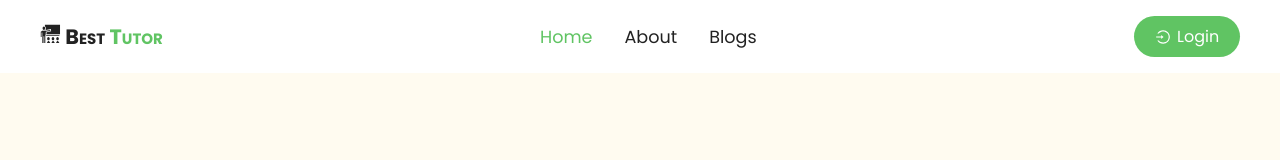
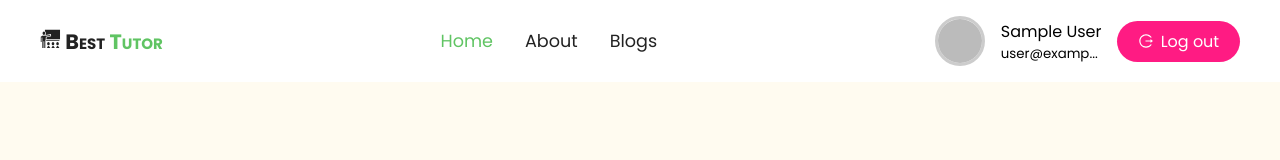
Before and after one commit to Ashik-Mahmud/best-tutor-app-react, a React (Create React App) app: page / in a window 1280 px wide. Shown: the top 160 px of the page. Built offline with nearby package versions, Linux system fonts and the light colour scheme; no server answers; sample sign-in values are in the browser's storage.

Commit message:
added require Auth private route and more

```diff
--- a/src/App.js
+++ b/src/App.js
@@ -1,5 +1,8 @@
+import { createContext } from 'react';
 import { Route, Routes } from 'react-router-dom';
 import './App.css';
+import RequireAuth from './Auth/RequireAuth';
+import useFirebase from './Hooks/useFirebase';
 import About from './Pages/About/About';
 import Blogs from './Pages/Blogs/Blogs';
 import CheckOut from './Pages/CheckOut/CheckOut';
@@ -10,10 +13,12 @@ import ServiceDetails from './Pages/ServiceDetails/ServiceDetails';
 import Footer from './Shared/Footer/Footer';
 import Header from './Shared/Header/Header';
 import { NotFound } from './Shared/NotFound/NotFound';
-
+export const AuthContext = createContext(null)
 function App() {
+  const {user, isAuth, setIsAuth} = useFirebase();
   return (
     <>
+    <AuthContext.Provider value={{user, isAuth, setIsAuth}}>
       <Header />
       <Routes>
           <Route path='/' element={<Home />} />
@@ -22,13 +27,14 @@ function App() {
           <Route path='/blogs' element={<Blogs />} />
           <Route path='/sign-in' element={<SignIn />} />
           <Route path='/sign-up' element={<SignUp />} />
-          <Route path='/checkout' element={<CheckOut />} />
+          <Route path='/checkout' element={<RequireAuth><CheckOut /></RequireAuth>} />
           <Route path='/service-detail/:serviceId' element={<ServiceDetails />} />
 
           {/* route for 404 */}
           <Route path='*' element={<NotFound />} />
       </Routes>
       <Footer />
+    </AuthContext.Provider>
     </>
   );
 }
--- a/src/Auth/RequireAuth.jsx
+++ b/src/Auth/RequireAuth.jsx
@@ -1,7 +1,13 @@
 import React from "react";
+import { Navigate, useLocation } from "react-router-dom";
+import { auth } from "../Firebase/Firebase.config";
 
-const RequireAuth = () => {
-  return <div>RequireAuth</div>;
+const RequireAuth = ({ children }) => {
+  const location = useLocation();
+  if (!auth?.currentUser?.uid) {
+    return <Navigate to="/sign-in" state={{ from: location }} replace />;
+  }
+  return children;
 };
 
 export default RequireAuth;
--- a/src/Hooks/useFirebase.jsx
+++ b/src/Hooks/useFirebase.jsx
@@ -1,13 +1,29 @@
-import { signInWithPopup } from "firebase/auth";
+import { onAuthStateChanged, signInWithPopup } from "firebase/auth";
+import { useEffect, useState } from "react";
+import toast from "react-hot-toast";
 import { auth } from "../Firebase/Firebase.config";
 const useFirebase = () => {
+  const [isAuth, setIsAuth] = useState(false);
+  const [user, setUser] = useState({});
   const signInWithSocial = async (provider) => {
-    await signInWithPopup(auth, provider).then((res) => {
-      console.log(res.user);
-    });
+    await signInWithPopup(auth, provider)
+      .then((res) => {
+        toast.success("User LoggedIn successfully done.");
+      })
+      .catch((err) => {
+        toast.error(err.message.split(":")[1]);
+        console.log(err);
+      });
   };
 
-  return { signInWithSocial };
+  useEffect(() => {
+    onAuthStateChanged(auth, (user) => {
+      setUser(user);
+      user?.uid ? setIsAuth(true) : setIsAuth(false);
+    });
+  }, []);
+
+  return { signInWithSocial, isAuth, user, setIsAuth };
 };
 
 export default useFirebase;
--- a/src/Pages/Login/SignIn/SignIn.jsx
+++ b/src/Pages/Login/SignIn/SignIn.jsx
@@ -1,9 +1,21 @@
-import React, { useState } from "react";
+import React, { useContext, useEffect, useState } from "react";
 import { VscSignIn } from "react-icons/vsc";
-import { Link } from "react-router-dom";
+import { Link, useLocation, useNavigate } from "react-router-dom";
+import { AuthContext } from "../../../App";
 import SocialLogin from "../SocialLogin/SocialLogin";
 import "../Styles/Styles.css";
 const SignIn = () => {
+  /* if user has redirect on desire page */
+  const { isAuth } = useContext(AuthContext);
+  const location = useLocation();
+  const navigate = useNavigate();
+  const from = location?.state?.from?.pathname || "/";
+  useEffect(() => {
+    if (isAuth) {
+      navigate(from, { replace: true });
+    }
+  }, [from, navigate, isAuth]);
+
   const [isReset, setIsReset] = useState(false);
   return (
     <section className="signIn-wrapper">
--- a/src/Shared/Header/Header.jsx
+++ b/src/Shared/Header/Header.jsx
@@ -1,12 +1,27 @@
-import React, { useState } from "react";
-import { AiOutlineLogin } from "react-icons/ai";
+import { signOut } from "firebase/auth";
+import React, { useContext, useState } from "react";
+import toast from "react-hot-toast";
+import { AiOutlineLogin, AiOutlineLogout } from "react-icons/ai";
 import { BsGrid, BsGrid1X2 } from "react-icons/bs";
 import { GiTeacher } from "react-icons/gi";
 import { Link, NavLink, useNavigate } from "react-router-dom";
 import styled from "styled-components";
+import { AuthContext } from "../../App";
+import { auth } from "../../Firebase/Firebase.config";
 const Header = () => {
+  const { isAuth, user, setIsAuth } = useContext(AuthContext);
   const [isNav, setIsNav] = useState(false);
   const navigate = useNavigate();
+
+  /* log out user */
+  const LogOut = () => {
+    signOut(auth).then(() => {
+      toast.success("Log out successfully done.");
+      setIsAuth(false);
+      navigate("/sign-in");
+    });
+  };
+
   return (
     <NavBar>
       <div className="container">
@@ -28,9 +43,39 @@ const Header = () => {
             </ul>
           </div>
           <div className="btn-group">
-            <button className="btn d-flex" onClick={() => navigate("/sign-in")}>
-              <AiOutlineLogin /> Login
-            </button>
+            {isAuth ? (
+              <>
+                <div className="profile">
+                  <img
+                    width={50}
+                    src={
+                      user?.photoURL
+                        ? user?.photoURL
+                        : "https://cdn.pixabay.com/photo/2020/07/01/12/58/icon-5359553_1280.png"
+                    }
+                    alt={user?.displayName}
+                  />
+                  <div>
+                    <span className="">{user?.displayName}</span>
+                    <small title={user?.email}>
+                      {user?.email
+                        ? user?.email.slice(0, 10) + "..."
+                        : "not available"}
+                    </small>
+                  </div>
+                </div>
+                <button className="btn logOut d-flex" onClick={LogOut}>
+                  <AiOutlineLogout /> Log out
+                </button>
+              </>
+            ) : (
+              <button
+                className="btn d-flex"
+                onClick={() => navigate("/sign-in")}
+              >
+                <AiOutlineLogin /> Login
+              </button>
+            )}
           </div>
           <div className="menu-icon" onClick={() => setIsNav((prev) => !prev)}>
             {isNav ? <BsGrid1X2 /> : <BsGrid />}
@@ -50,6 +95,9 @@ const NavBar = styled.header`
     align-items: center;
     justify-content: space-between;
     position: relative;
+  }
+  .logOut {
+    background: var(--primary-color-alt);
   }
   .logo {
     font-size: 1.3rem;
@@ -105,5 +153,28 @@ const NavBar = styled.header`
       display: block;
     }
   }
+  .btn-group {
+    display: flex;
+    align-items: center;
+    gap: 1rem;
+  }
+  .profile {
+    display: flex;
+    align-items: center;
+    gap: 1rem;
+    img {
+      width: 50px;
+      height: 50px;
+      border-radius: 50%;
+      border: 3px solid #ccc;
+      overflow: hidden;
+    }
+    span {
+      display: block;
+    }
+    small {
+      display: block;
+    }
+  }
 `;
 export default Header;
```
